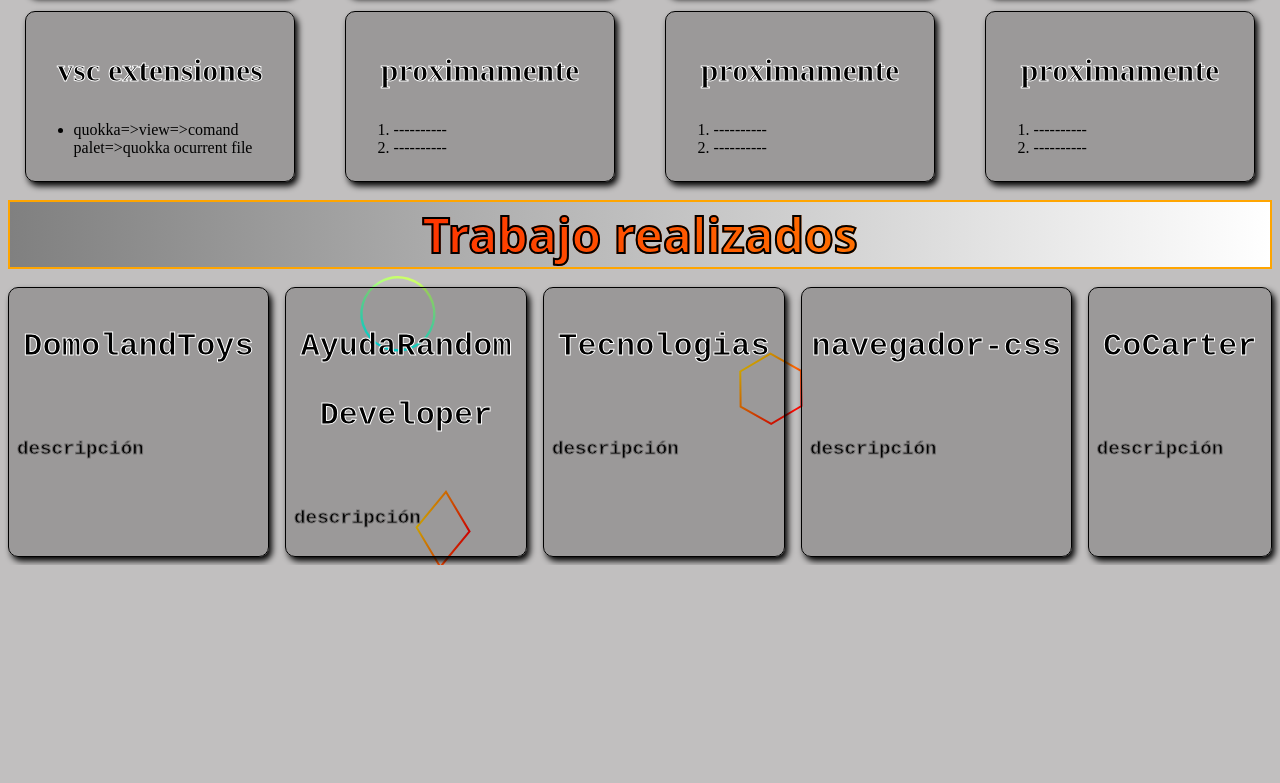
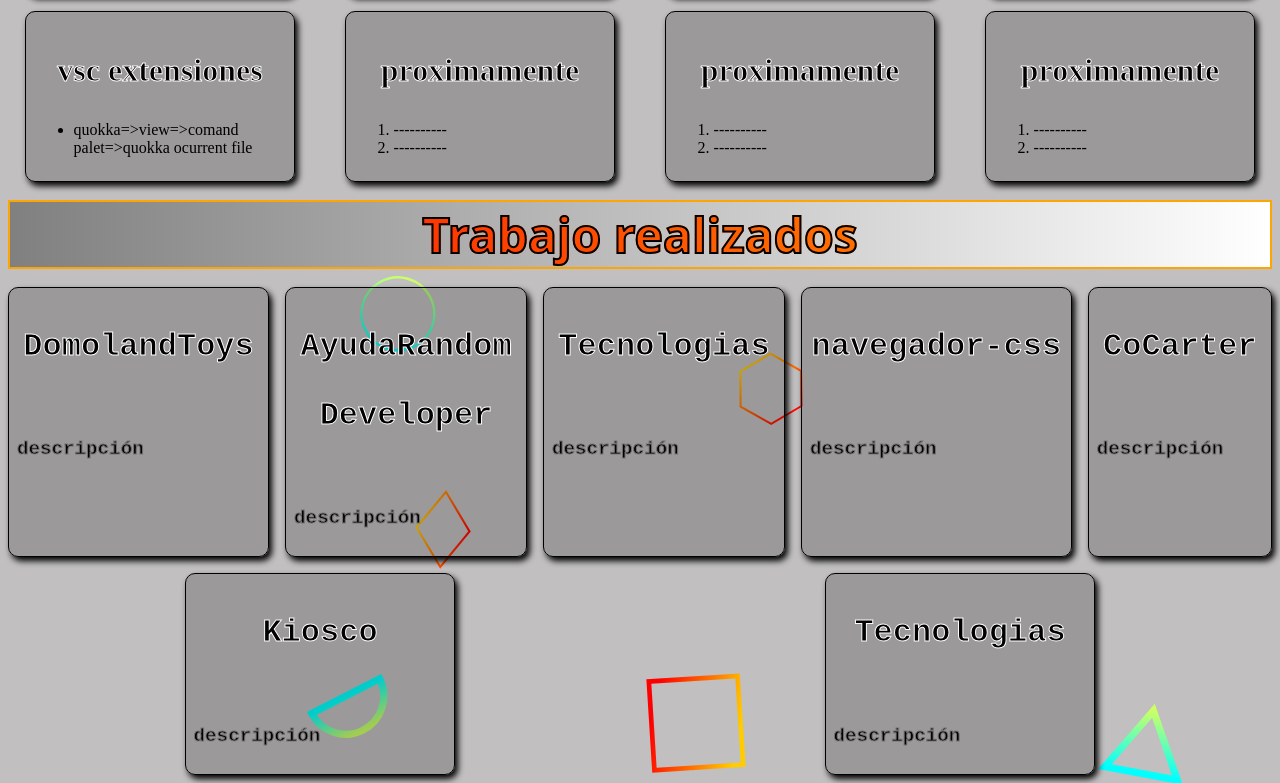
Before and after one commit to haader/HerramientasDev, a plain HTML site: page index.html in a window 1280 px wide. Shown: the part 584-1367 px from the top of the page. Before the commit the page ends 1149 px from the top, so only its background shows below. Drawn offline with Linux system fonts and the light colour scheme.

Commit message:
agregando proyectos

```diff
--- a/index.html
+++ b/index.html
@@ -184,6 +184,24 @@
 
     </div>
 
+    <div class="repositorio">
+        <a href="https://haader.github.io/kiosco" target="_blank">
+            <h3>Kiosco</h3>
+            <img src="" alt="">
+            <p>descripción</p>
+        </a>
+
+    </div>
+
+    <div class="repositorio">
+        <a href="https://haader.github.io/Tecnologias/" target="_blank">
+            <h3>Tecnologias</h3>
+            <img src="" alt="">
+            <p>descripción</p>
+        </a>
+
+    </div>
+
 </div>
 </body>
 </html>
```
